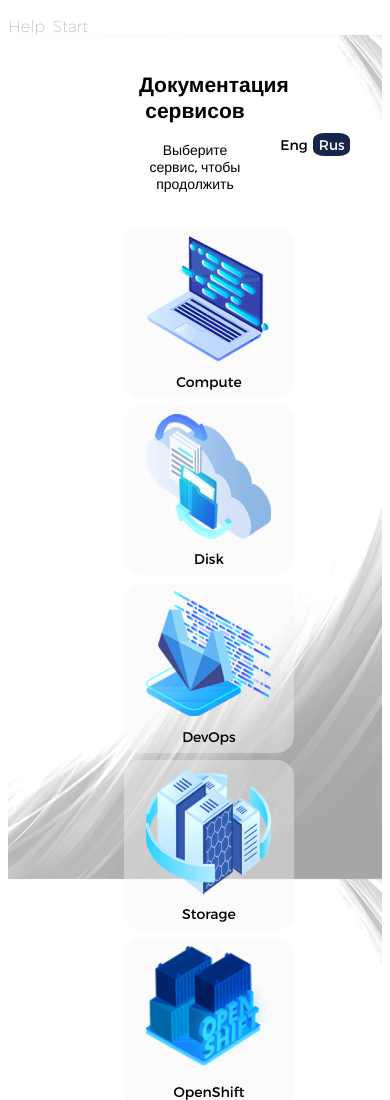
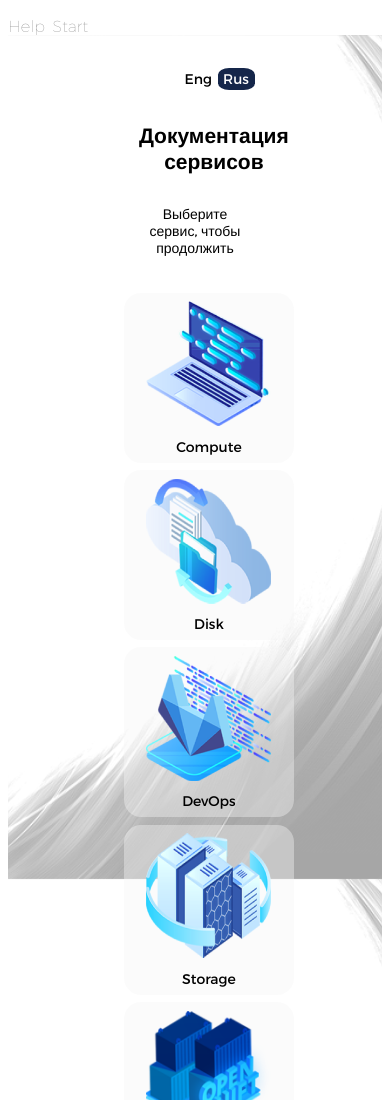
Before and after one commit to GulisIV/LearningTasks, a plain HTML site: page Service documents/index.html in a window 390 px wide. Shown: the top 1100 px of the page. Drawn offline with Linux system fonts and the light colour scheme.

Commit message:
Finished model

```diff
--- a/Service documents/index.html
+++ b/Service documents/index.html
@@ -22,17 +22,19 @@
 
     <div class="main-container">
         <header>
+            <aside>
+                <ul>
+                    <li href="#">Eng</li>
+                    <li href="#" class="active">Rus</li>
+                </ul>
+            </aside>
+
             <h2>Документация сервисов</h2>
             <p>Выберите сервис, чтобы продолжить</p>
         </header>
 
 
-        <aside>
-            <ul>
-                <li href="#">Eng</li>
-                <li href="#" class="active">Rus</li>
-            </ul>
-        </aside>
+
 
 
         <main class="menu">
--- a/Service documents/style.css
+++ b/Service documents/style.css
@@ -40,8 +40,8 @@
 
 .main-container aside ul {
     position: absolute;
-    top: 5%;
-    right: 10%;
+    top: 50%;
+    right: -40%;
     display: flex;
     justify-content: space-between;
     width: 5em;
@@ -99,3 +99,18 @@
     height: 125px;
     padding: 5%;
 }
+
+@media (max-width: 550px) {
+
+    .main-container header {
+        display: flex;
+        flex-wrap: wrap;
+    }
+
+    .main-container aside ul {
+        position: relative;
+        top: 0;
+        right: 0;
+
+    }
+}
```
